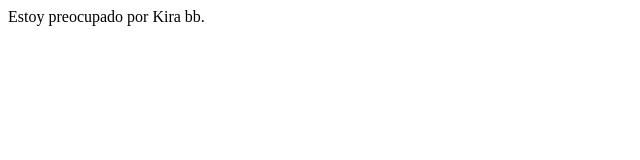
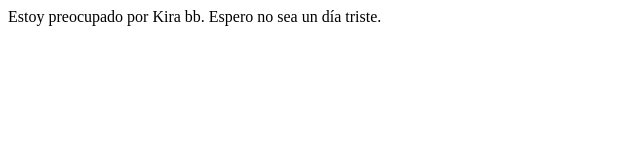
Before and after one commit to Palermo01/projectDemo, a plain HTML site: page index.html in a window 1280 px wide. Shown: the whole page, without its empty margins (0-640 px from the left). Drawn offline with Linux system fonts and the light colour scheme.

```diff
--- a/index.html
+++ b/index.html
@@ -8,7 +8,7 @@
 </head>
 <body>
     <article>
-        Estoy preocupado por Kira bb.
+        Estoy preocupado por Kira bb. Espero no sea un día triste.
     </article>
 
 
```
